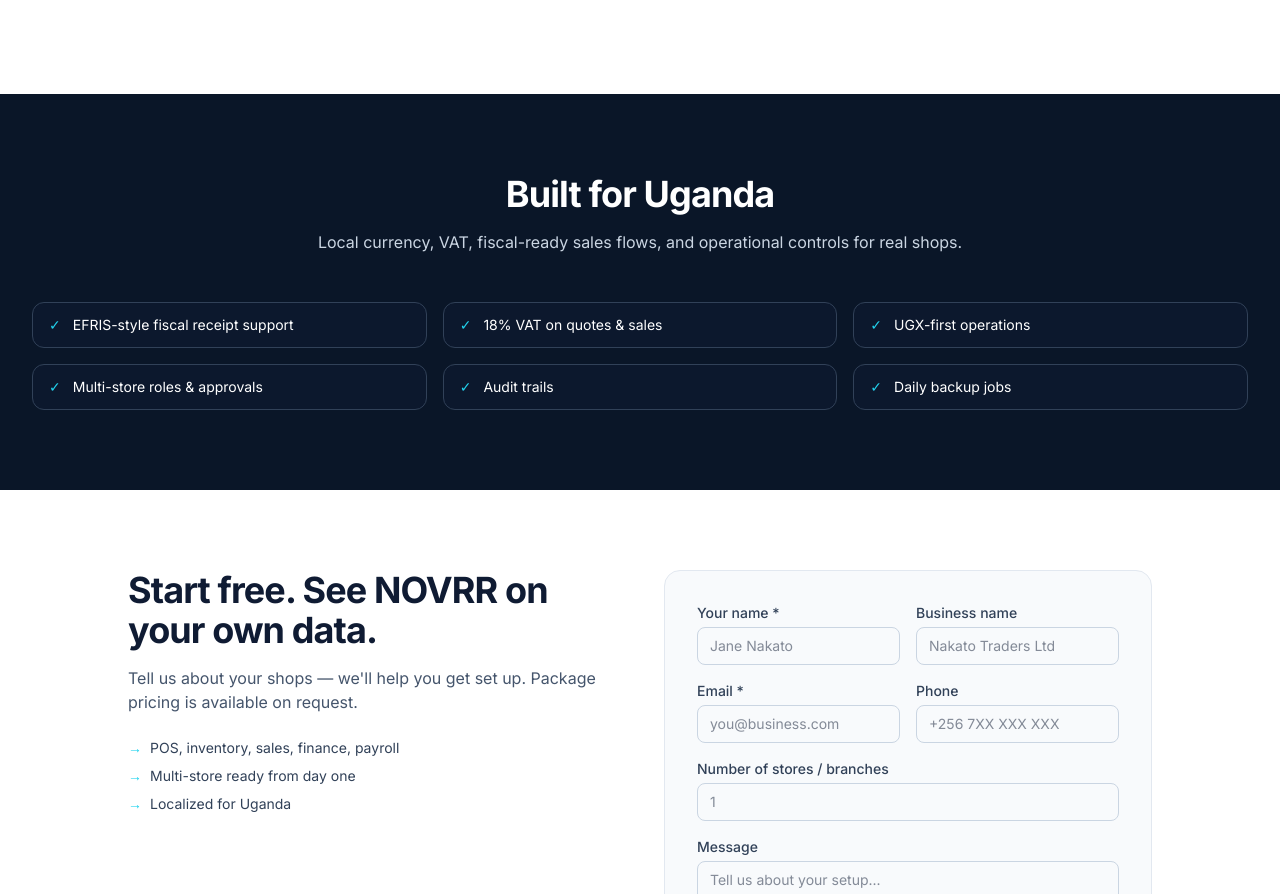
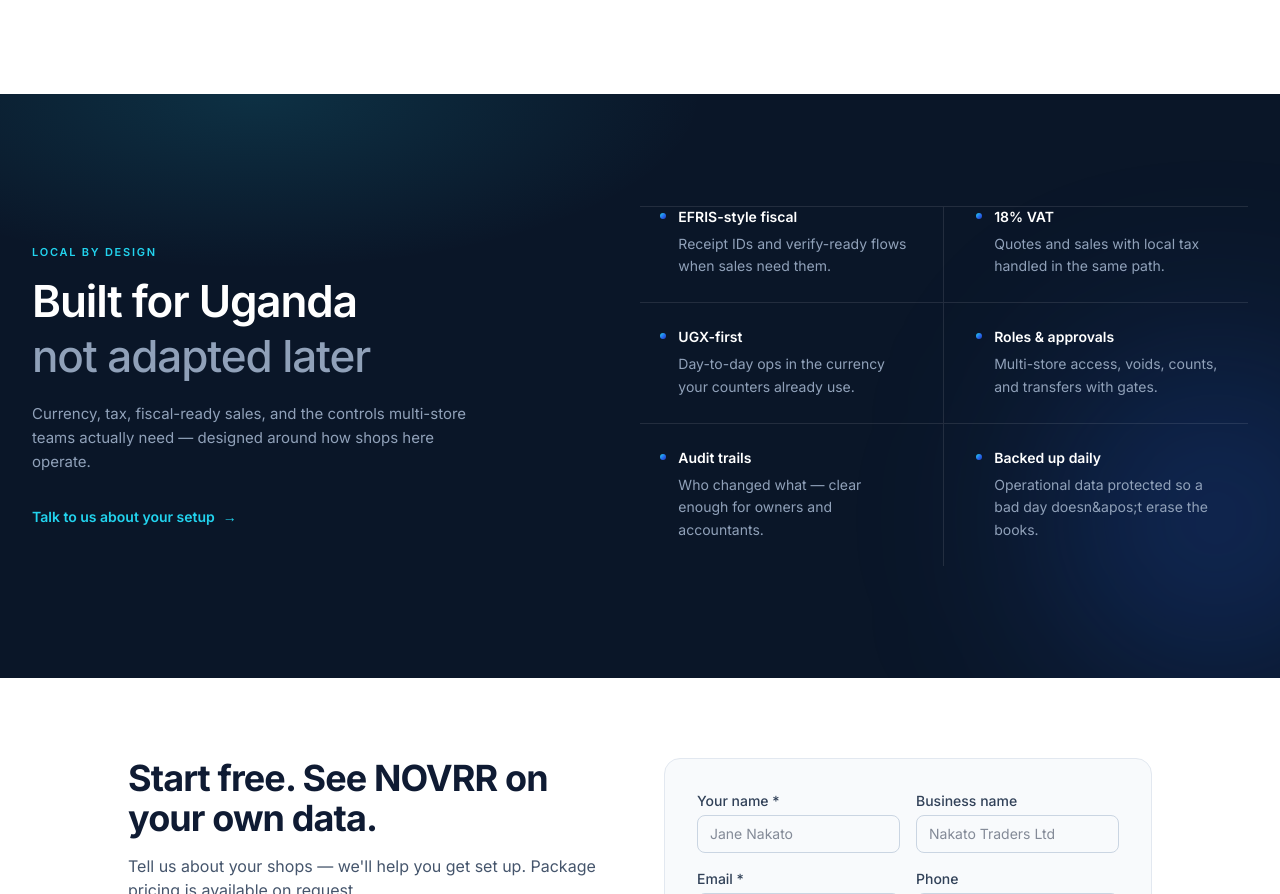
Before and after one commit to muzzayan-omaar/novrrerp-web, a Next.js app: page / in a window 1280 px wide. Shown: the part 7647-8541 px from the top of the page. Built offline with nearby package versions, Linux system fonts and the light colour scheme; no server answers.

Commit message:
feat: redesign compliance section to enhance trust messaging and layout

```diff
--- a/src/app/page.tsx
+++ b/src/app/page.tsx
@@ -735,34 +735,89 @@
         </div>
       </section>
 
-      {/* 9. COMPLIANCE / TRUST */}
-      <section id="compliance" className="bg-nova-950 py-20 text-white">
-        <div className="mx-auto max-w-7xl px-4 sm:px-6 lg:px-8">
-          <div className="mx-auto max-w-2xl text-center">
-            <h2 className="text-3xl font-bold tracking-tight sm:text-4xl">
-              Built for Uganda
-            </h2>
-            <p className="mt-4 text-slate-300">
-              Local currency, VAT, fiscal-ready sales flows, and operational controls for real shops.
-            </p>
-          </div>
-          <div className="mt-12 grid gap-4 sm:grid-cols-2 lg:grid-cols-3">
-            {[
-              "EFRIS-style fiscal receipt support",
-              "18% VAT on quotes & sales",
-              "UGX-first operations",
-              "Multi-store roles & approvals",
-              "Audit trails",
-              "Daily backup jobs",
-            ].map((item) => (
-              <div
-                key={item}
-                className="flex items-center gap-3 rounded-xl border border-slate-700 bg-nova-900/50 px-4 py-3 text-sm"
+      {/* 9. BUILT FOR UGANDA — trust band, not a checklist grid */}
+      <section id="compliance" className="relative overflow-hidden bg-nova-950 text-white">
+        <div
+          aria-hidden
+          className="pointer-events-none absolute inset-0 bg-[radial-gradient(ellipse_70%_60%_at_20%_0%,rgba(34,211,238,0.14),transparent_50%)]"
+        />
+        <div
+          aria-hidden
+          className="pointer-events-none absolute -right-24 bottom-0 h-80 w-80 rounded-full bg-nova-blue/25 blur-[100px]"
+        />
+
+        <div className="relative mx-auto max-w-7xl px-4 py-20 sm:px-6 sm:py-24 lg:px-8 lg:py-28">
+          <div className="grid gap-14 lg:grid-cols-[1fr_1.15fr] lg:items-center lg:gap-20">
+            {/* left — statement */}
+            <div>
+              <p className="text-[11px] font-semibold uppercase tracking-[0.16em] text-nova-cyan">
+                Local by design
+              </p>
+              <h2 className="mt-4 text-3xl font-semibold tracking-tight sm:text-4xl lg:text-[2.75rem] lg:leading-[1.15]">
+                Built for Uganda
+                <span className="mt-1 block font-medium text-slate-400">
+                  not adapted later
+                </span>
+              </h2>
+              <p className="mt-5 max-w-md text-[15px] leading-relaxed text-slate-400">
+                Currency, tax, fiscal-ready sales, and the controls multi-store teams
+                actually need — designed around how shops here operate.
+              </p>
+              <Link
+                href="/#start"
+                className="group mt-8 inline-flex items-center gap-2 text-sm font-semibold text-nova-cyan transition hover:text-white"
               >
-                <span className="text-nova-cyan">✓</span>
-                {item}
-              </div>
-            ))}
+                Talk to us about your setup
+                <span className="transition group-hover:translate-x-0.5">→</span>
+              </Link>
+            </div>
+
+            {/* right — two columns of open trust points */}
+            <div className="grid gap-0 sm:grid-cols-2">
+              {[
+                {
+                  title: "EFRIS-style fiscal",
+                  body: "Receipt IDs and verify-ready flows when sales need them.",
+                },
+                {
+                  title: "18% VAT",
+                  body: "Quotes and sales with local tax handled in the same path.",
+                },
+                {
+                  title: "UGX-first",
+                  body: "Day-to-day ops in the currency your counters already use.",
+                },
+                {
+                  title: "Roles & approvals",
+                  body: "Multi-store access, voids, counts, and transfers with gates.",
+                },
+                {
+                  title: "Audit trails",
+                  body: "Who changed what — clear enough for owners and accountants.",
+                },
+                {
+                  title: "Backed up daily",
+                  body: "Operational data protected so a bad day doesn&apos;t erase the books.",
+                },
+              ].map((item, i) => (
+                <div
+                  key={item.title}
+                  className={`border-t border-white/10 py-6 sm:px-5 ${
+                    i % 2 === 0 ? "sm:border-r sm:pr-8" : "sm:pl-8"
+                  } ${i < 2 ? "sm:pt-0" : ""}`}
+                >
+                  <div className="flex items-start gap-3">
+                    <span className="mt-1.5 h-1.5 w-1.5 shrink-0 rounded-full bg-nova-gradient" />
+                    <div>
+                      <h3 className="text-sm font-semibold text-white">{item.title}</h3>
+                      <p className="mt-1.5 text-sm leading-relaxed text-slate-400">
+                        {item.body}
+                      </p>
+                    </div>
+                  </div>
+                </div>
+              ))}
+            </div>
           </div>
         </div>
       </section>
```
